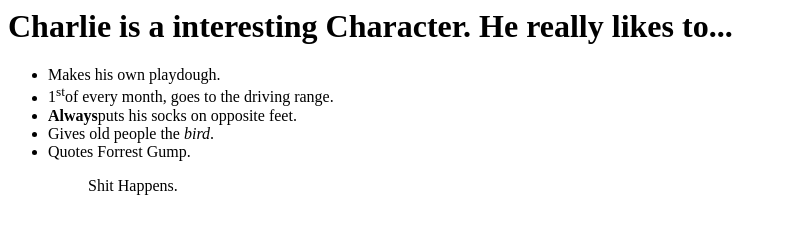
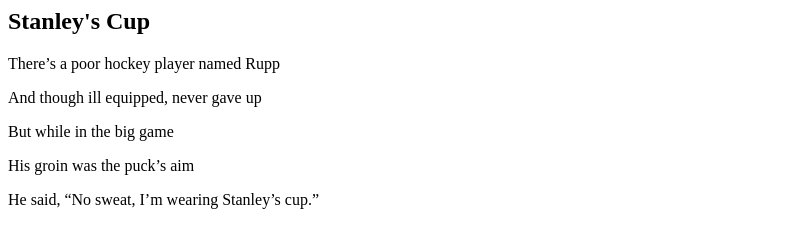
Before and after one commit to CharlesMorrison/CharlesMorrison.github.io, a plain HTML site: page index.html in a window 1280 px wide. Shown: the whole page, without its empty margins (0-787 px from the left). Drawn offline with Linux system fonts and the light colour scheme.

Commit message:
Update index.html

```diff
--- a/index.html
+++ b/index.html
@@ -1,19 +1,16 @@
 <html>
 	<head>
-		<title><b><i>Life of Charlie Mo</i></b></title>
+		<title>Stanley's Cup</title>
 	</head>
+
 	<body>
-		<h1>Charlie is a interesting Character. He really likes to...</h1>
-        <ul>
-            <li>Makes his own playdough.</li>
-            <li>1<sup>st</sup>of every month, goes to the driving range.</li>
-            <li><strong>Always</strong>puts his socks on opposite feet.</li>
-            <li>Gives old people the <em>bird</em>.</li>
-            <li>Quotes Forrest Gump.<blockquote cite="https://www.youtube.com/watch?v=edmqTODMZC4">
-            <p>Shit Happens.</p>
-            </blockquote>
+		<h2>Stanley's Cup</h2>
+
+		<p>There’s a poor hockey player named Rupp</p>
+		<p>And though ill equipped, never gave up</p>
+		<p>But while in the big game</p>
+		<p>His groin was the puck’s aim</p>
+		<p>He said, “No sweat, I’m wearing Stanley’s cup.”</p>
 
 
-
-	</body>
-</html>
+  </body>
```
